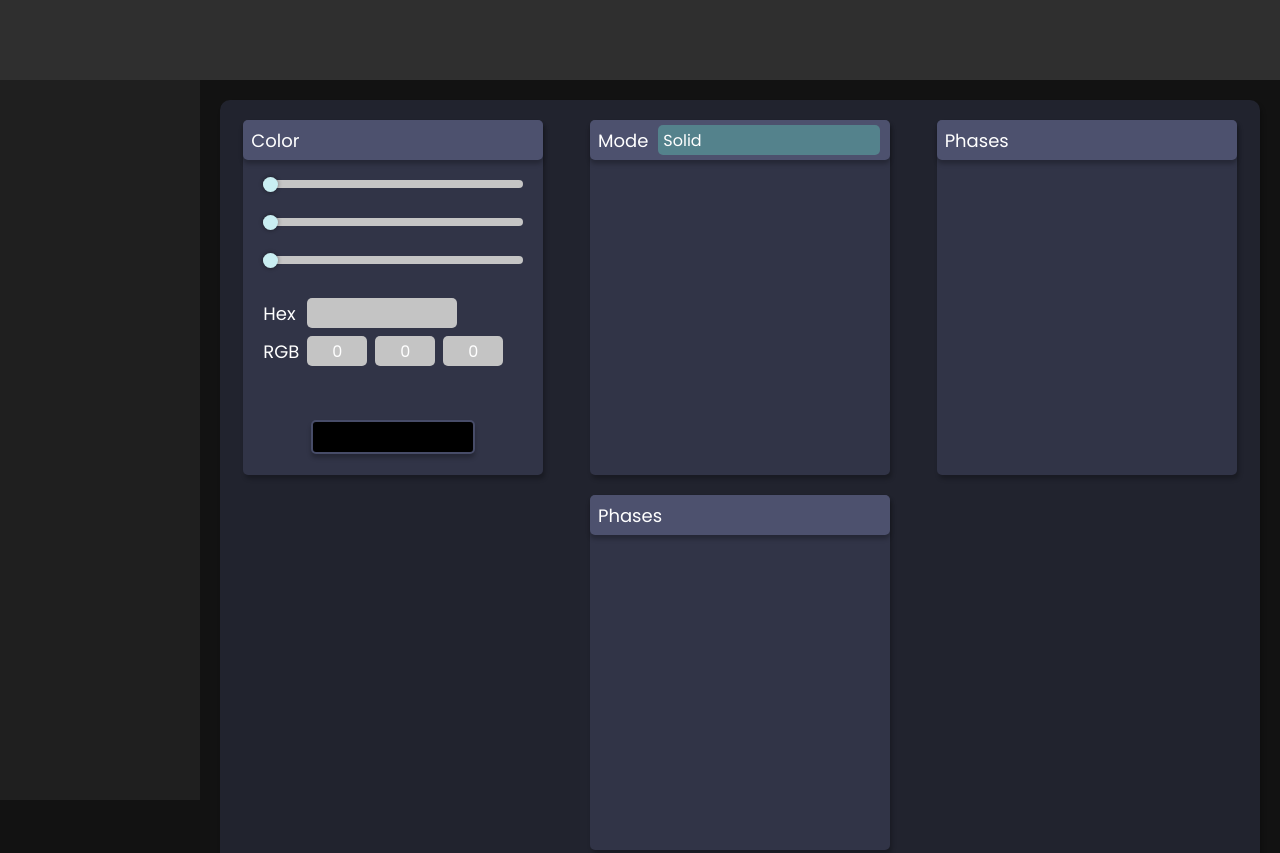
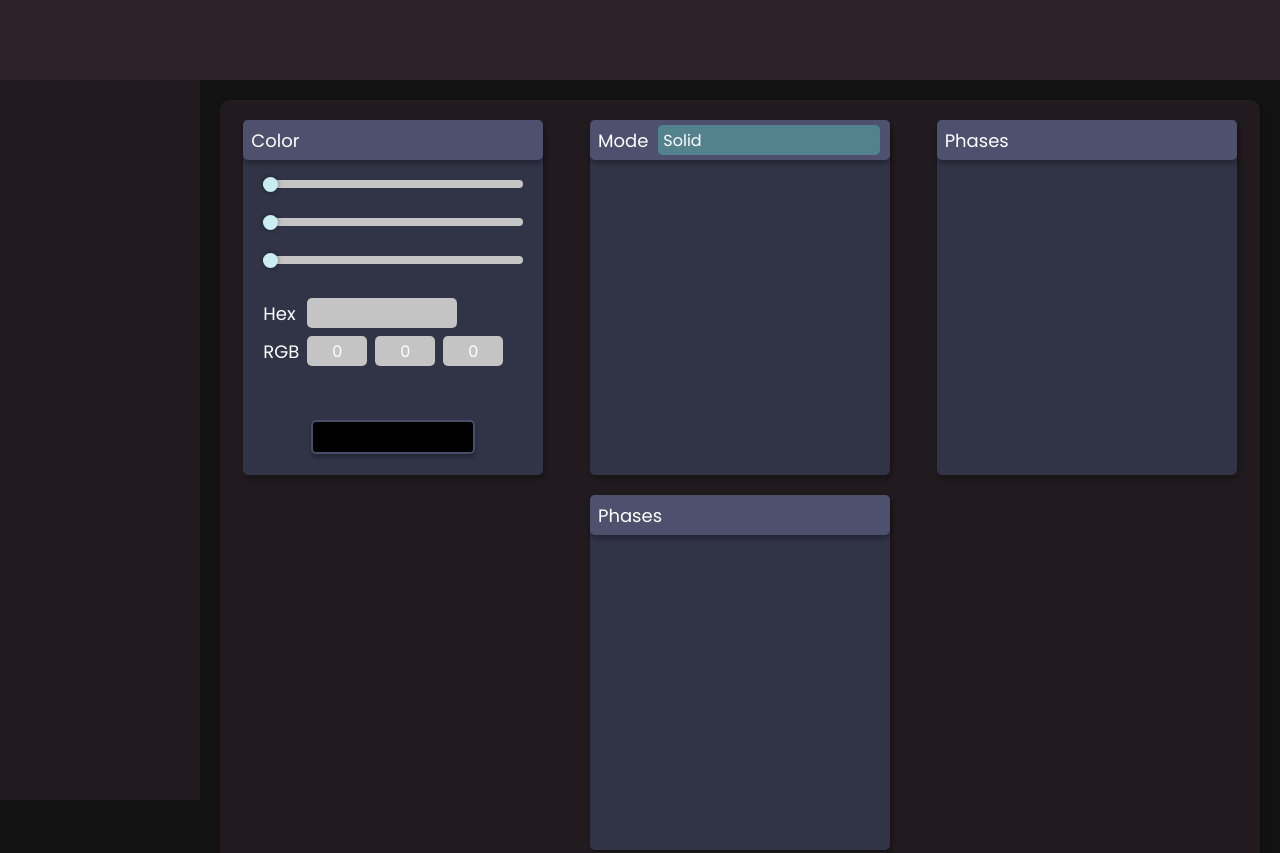
Before and after one commit to IceZin/Nucleon, a website: page main/cosmos.html in a window 1280 px wide. Shown: the top 853 px of the page. Drawn offline with nearby package versions, Linux system fonts and the light colour scheme; files that its build step writes are made by us from their sources; no server answers.

Commit message:
Update cosmos.css

```diff
--- a/main/cosmos.css
+++ b/main/cosmos.css
@@ -21,7 +21,7 @@ body {
 }
 
 .lnv {
-    background-color: #1f1f1f;
+    background-color: #211a1e;
     width: 200px;
     height: 100vh;
     position: fixed;
@@ -43,13 +43,13 @@ body {
 .tbar {
     width: 100%;
     height: 80px;
-    background-color: #2f2f2f;
+    background-color: #2c2228;
     position: fixed;
     z-index: 10;
 }
 
 .cnt {
-    background: #21232e;
+    background: #211a1e;
     padding-top: 20px;
     margin: 100px 20px 20px 220px;
     width: 100%;
```
